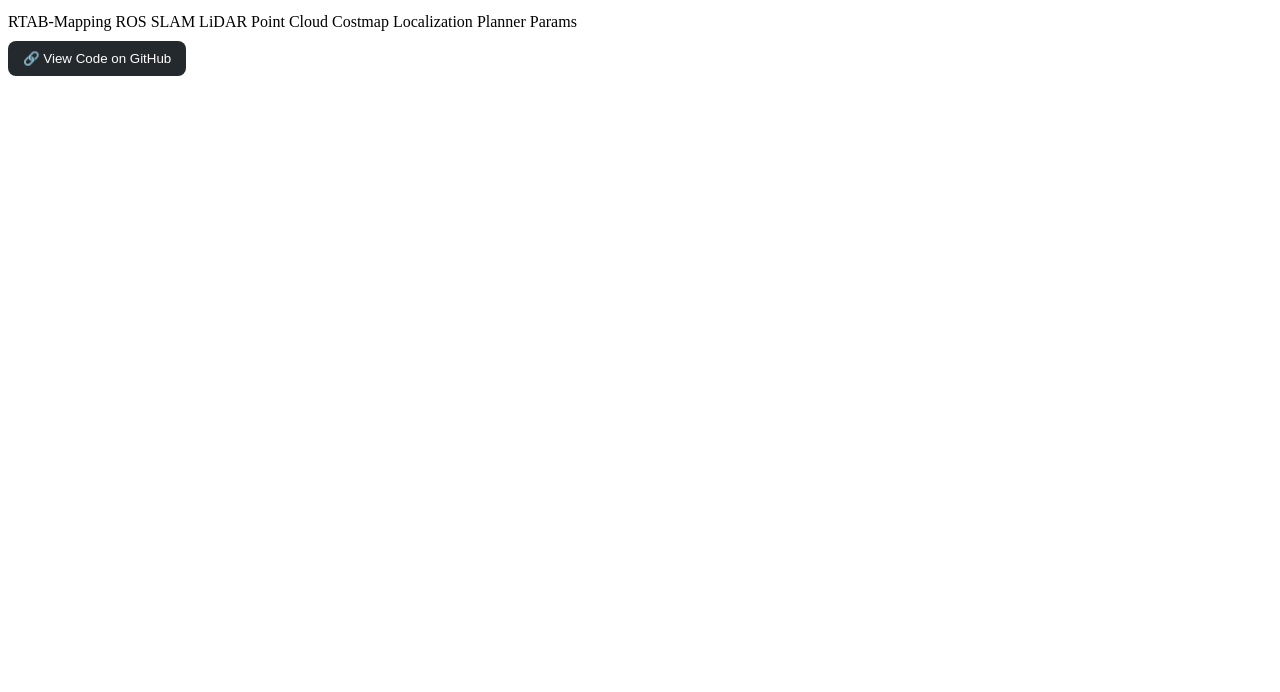
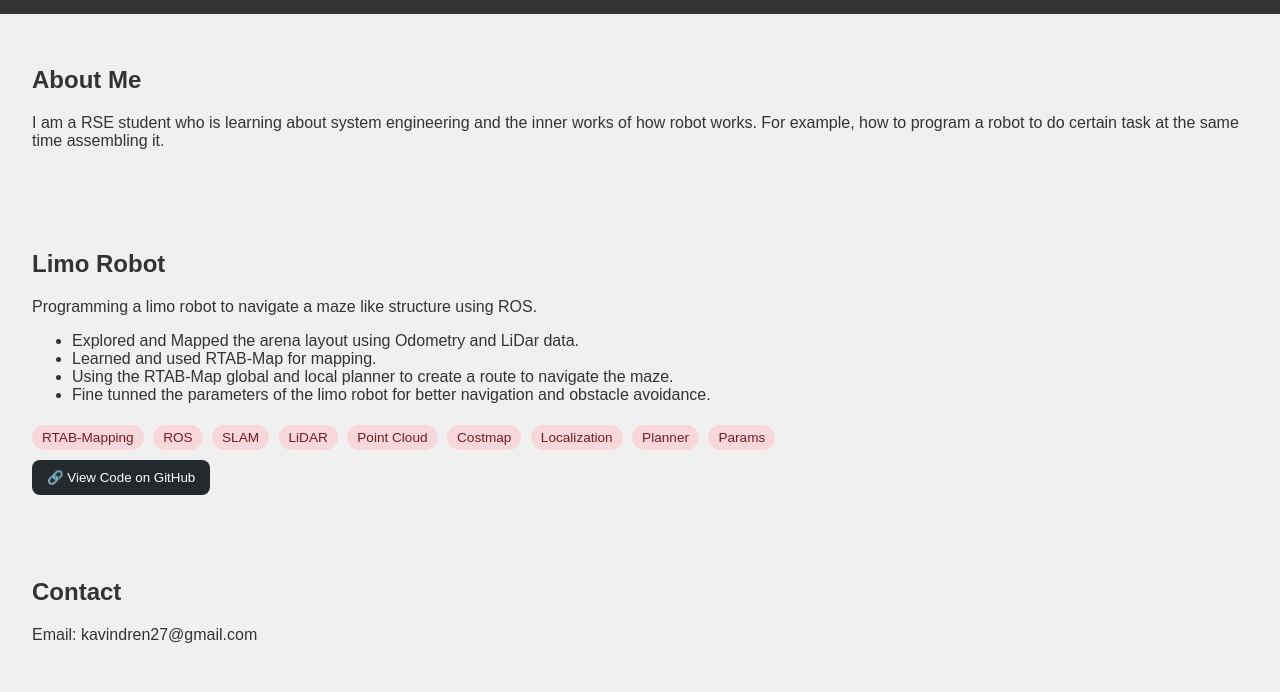
Before and after one commit to Kavindren123/myportfolio.github.io, a plain HTML site: page index.html in a window 1280 px wide. Shown: the part 164-856 px from the top of the page. Before the commit the page ends 800 px from the top, so only its background shows below. Drawn offline with Linux system fonts and the light colour scheme.

Commit message:
Update index.html

```diff
--- a/index.html
+++ b/index.html
@@ -1,3 +1,22 @@
+<!DOCTYPE html>
+<html lang="en">
+<head>
+  <meta charset="UTF-8" />
+  <meta name="viewport" content="width=device-width, initial-scale=1.0" />
+  <title>M Kavindren | Portfolio</title>
+  <link rel="stylesheet" href="style.css" />
+</head>
+<body>
+  <header>
+    <h1>M Kavindren</h1>
+    <p>Programmer</p>
+  </header>
+
+  <section id="about">
+    <h2>About Me</h2>
+    <p>I am a RSE student who is learning about system engineering and the inner works of how robot works. For example, how to program a robot to do certain task at the same time assembling it.</p>
+  </section>
+
   <section id="projects">
   <h2>Limo Robot</h2>
   <p>Programming a limo robot to navigate a maze like structure using ROS.</p>
@@ -5,7 +24,7 @@
     <li>Explored and Mapped the arena layout using Odometry and LiDar data.</li>
     <li>Learned and used RTAB-Map for mapping.</li>
     <li>Using the RTAB-Map global and local planner to create a route to navigate the maze.</li>
-    <li>Fine tuned the parameters of the limo robot for better navigation and obstacle avoidance.</li>
+    <li>Fine tunned the parameters of the limo robot for better navigation and obstacle avoidance.</li>
   </ul>
 <div class="tags">
   <span>RTAB-Mapping</span>
@@ -18,11 +37,18 @@
   <span>Planner</span>
   <span>Params</span>
 </div>
-
-  <!-- 👉 Add your GitHub button here -->
       <a href="https://github.com/Kavindren123/limo_bringup" target="_blank">
     <button style="padding: 10px 15px; border-radius: 8px; background-color: #24292e; color: white; border: none; margin-top: 10px;">
       🔗 View Code on GitHub
     </button>
   </a>
 </section>
+
+
+  <section id="contact">
+    <h2>Contact</h2>
+    <p>Email: kavindren27@gmail.com</p>
+  </section>
+
+</body>
+</html>
```
Lines whose indentation alone changed are shown as unchanged.
